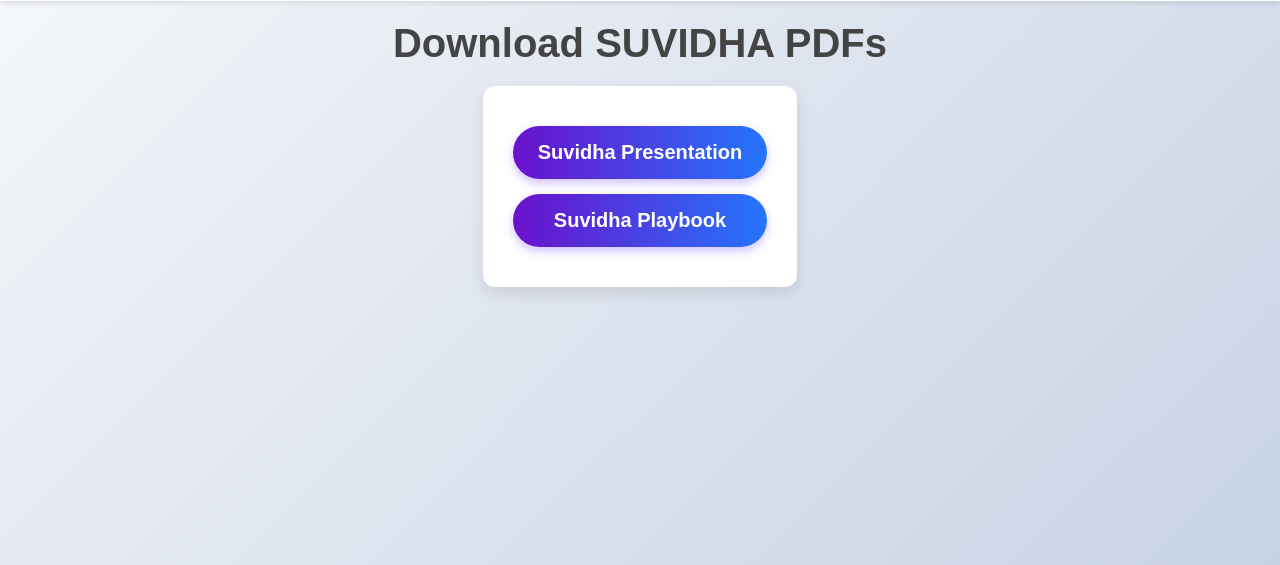
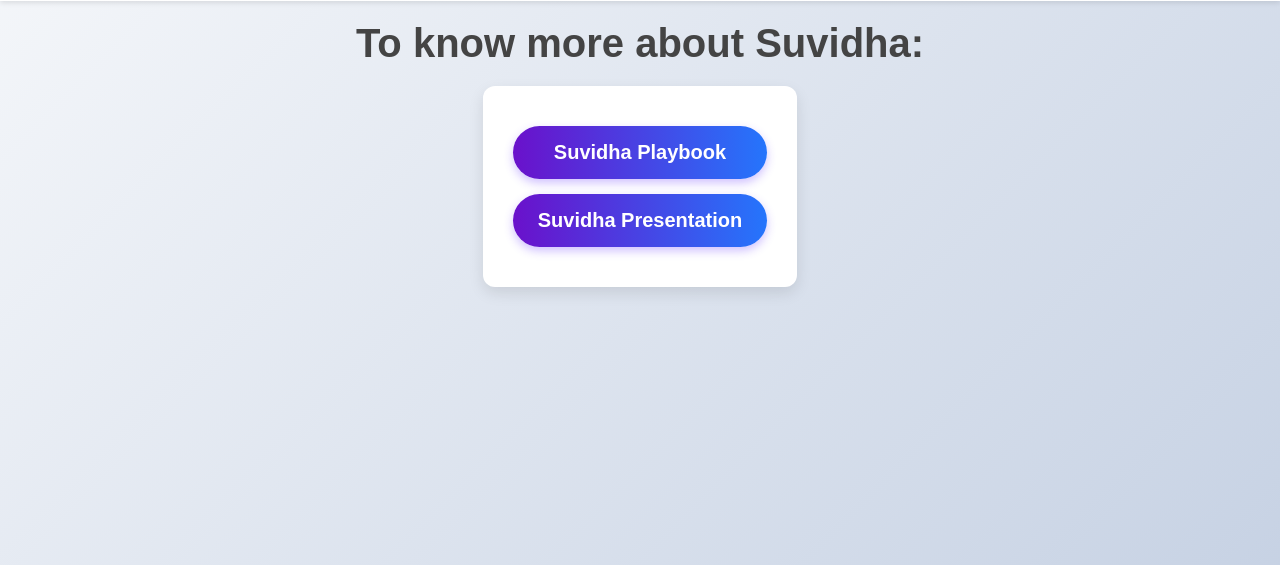
Before and after one commit to rushikesh-sandnetwork/suvidha_1, a plain HTML site: page index.html in a window 1280 px wide. Shown: the part 79-644 px from the top of the page. Drawn offline with Linux system fonts and the light colour scheme.

Commit message:
heading and reordering done

```diff
--- a/index.html
+++ b/index.html
@@ -5,7 +5,7 @@
     <meta name="viewport" content="width=device-width, initial-scale=1.0" />
     <title>Suvidha</title>
     <style>
-       /* Global Reset */
+      /* Global Reset */
       * {
         box-sizing: border-box;
         margin: 0;
@@ -170,11 +170,19 @@
     </header>
 
     <!-- Heading -->
-    <h1>Download SUVIDHA PDFs</h1>
+    <h1>To know more about Suvidha:</h1>
 
     <!-- Main content -->
     <div class="container">
       <div class="button-container">
+        <a
+          class="download-btn"
+          href="https://drive.google.com/uc?export=download&id=19AGWdsHpKPqUBkvJvaZWRKjRfFl1kLFo"
+          download
+          target="_blank"
+        >
+          Suvidha Playbook
+        </a>
         <a
           class="download-btn"
           href="https://drive.google.com/uc?export=download&id=1morKotO3xpKwqgNoOdelQriKcVughYxq"
@@ -182,14 +190,6 @@
           target="_blank"
         >
           Suvidha Presentation
-        </a>
-        <a
-          class="download-btn"
-          href="https://drive.google.com/uc?export=download&id=19AGWdsHpKPqUBkvJvaZWRKjRfFl1kLFo"
-          download
-          target="_blank"
-        >
-          Suvidha Playbook
         </a>
       </div>
     </div>
```
